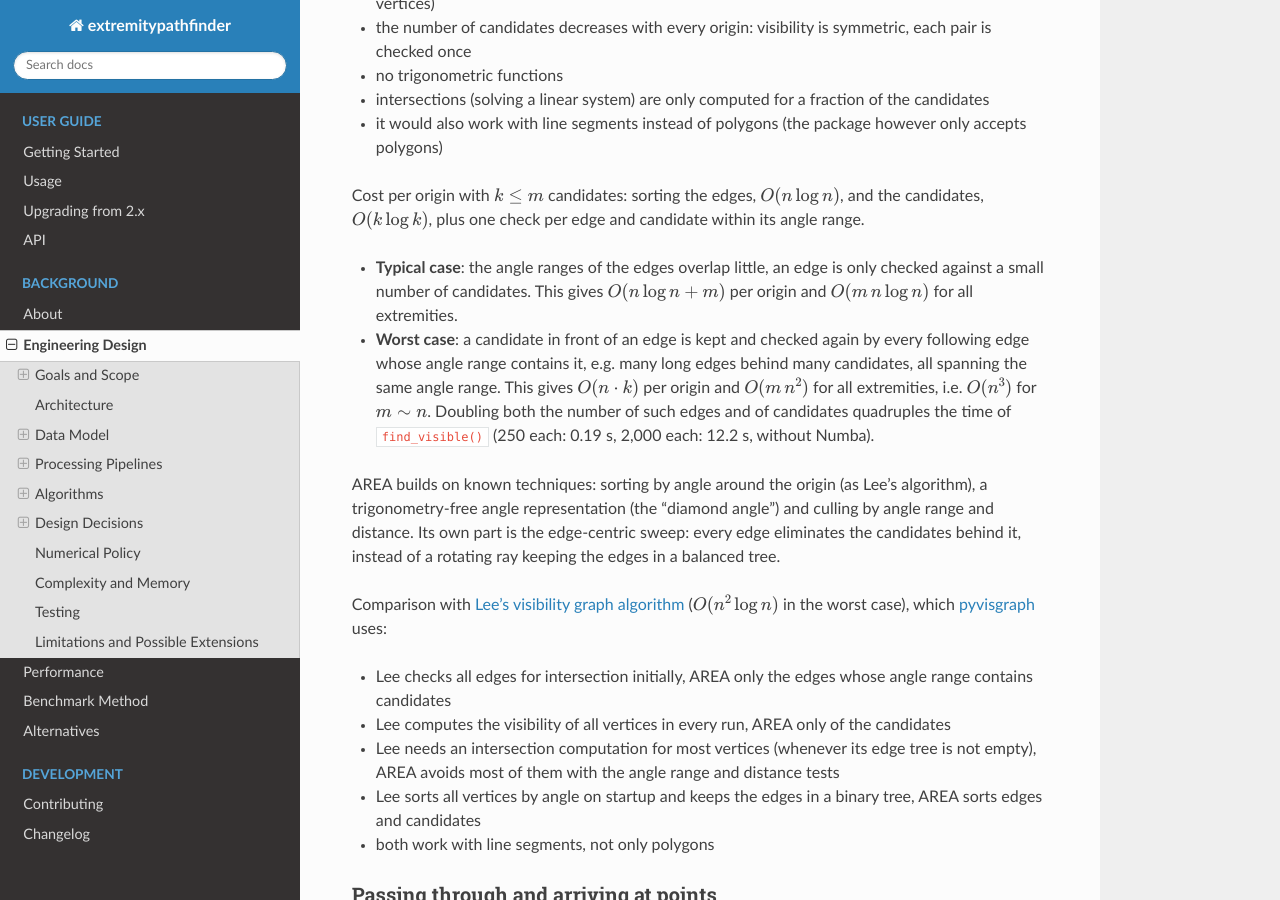
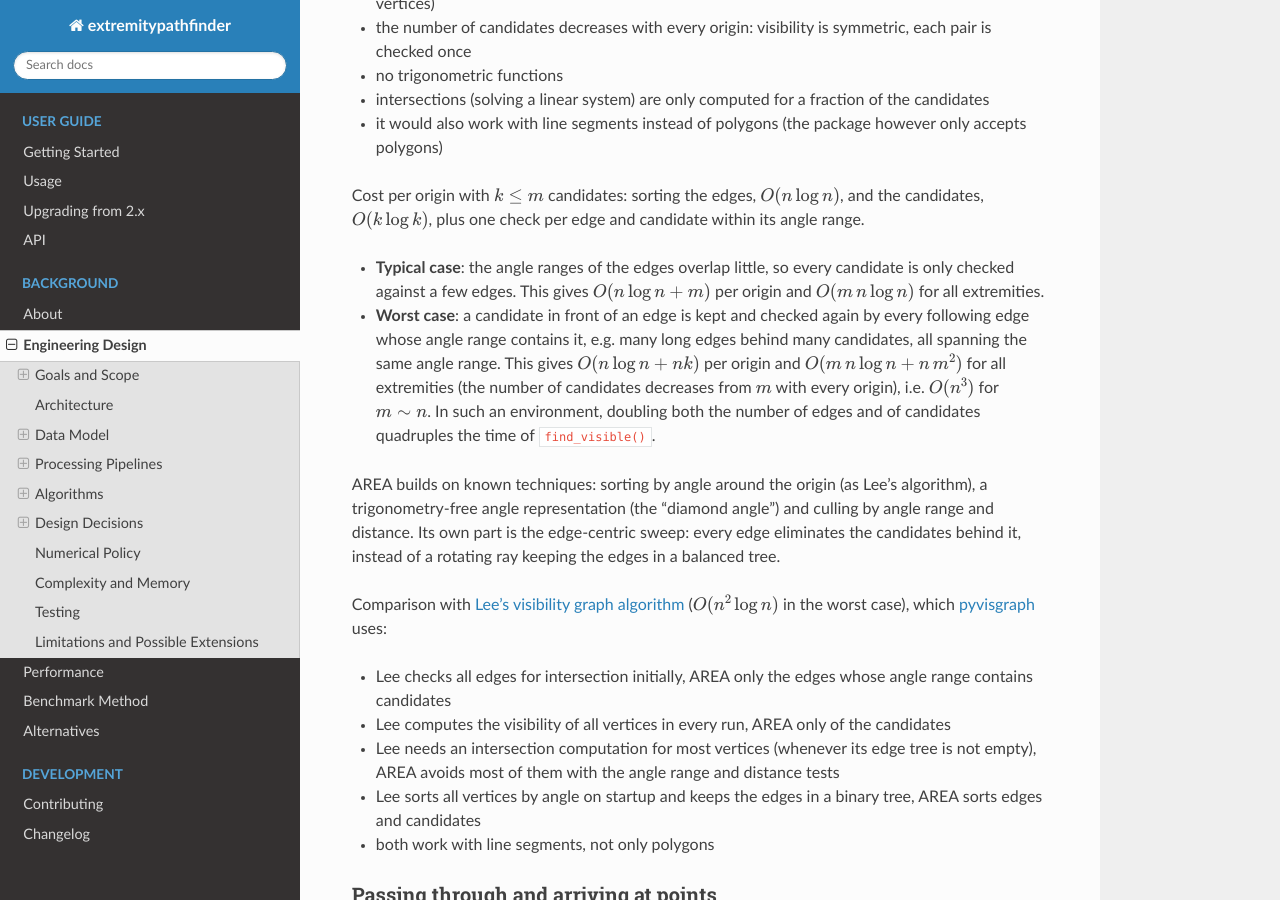
Before and after one commit to jannikmi/extremitypathfinder, a Sphinx documentation site: the page built from docs/8_design.rst, in a window 1280 px wide and 900 px high, scrolled down 8101 px. Built offline with Sphinx 7.4.7 and the Read the Docs theme 3.1.0, drawn with Linux system fonts in a browser that asks for light colours; some of the changed text lies outside the part shown.

Commit message:
docs: AREA worst case O(n m^2), table wording, no stale timings
Review findings: the number of candidates decreases from m with every origin,
which gives O(m n log n + n m^2) for the visibility graph.

Co-Authored-By: Claude Opus 5.5 <noreply@anthropic.com>
Claude-Session: https://claude.ai/code/session_01XJqV79greKdC4GerJQ4fin

```diff
--- a/CHANGELOG.rst
+++ b/CHANGELOG.rst
@@ -64,7 +64,7 @@ other changes:
 - documentation: improved README and documentation landing page (features, quick start, navigation).
 - documentation: engineering design document (goals, architecture, data model, pipelines, algorithms and design decisions).
   The implementation details moved there from the about page.
-- documentation: corrected the worst-case time of the visibility computation (AREA) to ``O(m n²)``
+- documentation: corrected the worst-case time of the visibility computation (AREA) to ``O(n m²)``
   for ``n`` vertices and ``m`` extremities (previously stated as ``O(n² log n)``), with its relation to known techniques.
 
 bugfixes:
--- a/docs/8_design.rst
+++ b/docs/8_design.rst
@@ -372,14 +372,15 @@ Properties:
 Cost per origin with :math:`k \leq m` candidates: sorting the edges, :math:`O(n \log n)`,
 and the candidates, :math:`O(k \log k)`, plus one check per edge and candidate within its angle range.
 
-- **Typical case**: the angle ranges of the edges overlap little, an edge is only checked against
-  a small number of candidates. This gives :math:`O(n \log n + m)` per origin and :math:`O(m \, n \log n)`
+- **Typical case**: the angle ranges of the edges overlap little, so every candidate is only checked against
+  a few edges. This gives :math:`O(n \log n + m)` per origin and :math:`O(m \, n \log n)`
   for all extremities.
 - **Worst case**: a candidate in front of an edge is kept and checked again by every following edge
   whose angle range contains it, e.g. many long edges behind many candidates, all spanning the same angle range.
-  This gives :math:`O(n \cdot k)` per origin and :math:`O(m \, n^2)` for all extremities,
-  i.e. :math:`O(n^3)` for :math:`m \sim n`. Doubling both the number of such edges and of candidates
-  quadruples the time of ``find_visible()`` (250 each: 0.19 s, 2,000 each: 12.2 s, without Numba).
+  This gives :math:`O(n \log n + n k)` per origin and :math:`O(m \, n \log n + n \, m^2)` for all extremities
+  (the number of candidates decreases from :math:`m` with every origin), i.e. :math:`O(n^3)` for :math:`m \sim n`.
+  In such an environment, doubling both the number of edges and of candidates quadruples
+  the time of ``find_visible()``.
 
 AREA builds on known techniques: sorting by angle around the origin (as Lee's algorithm),
 a trigonometry-free angle representation (the "diamond angle") and culling by angle range and distance.
--- a/docs/9_alternatives.rst
+++ b/docs/9_alternatives.rst
@@ -24,7 +24,7 @@ Consider an alternative when:
 
 - the environment is very large (many protruding corners): the visibility graph can have up to quadratically many
   edges in the number of extremities :math:`m`, and computing it typically takes :math:`O(m \, n \log n)` time
-  for :math:`n` vertices, :math:`O(m \, n^2)` in the worst case (cf. :ref:`engineering design <design>`).
+  for :math:`n` vertices, :math:`O(n \, m^2)` in the worst case (cf. :ref:`engineering design <design>`).
   Polyanya needs no visibility graph, but a navigation mesh of the free space, which is likely cheaper to build.
 - the environment changes often: every change requires computing the visibility graph again
 - the input is a grid and approximate (grid or any-angle) paths are good enough: grid planners are simpler
```
Also changed, not shown: other parts of docs/8_design.rst (+4 -3 lines).
